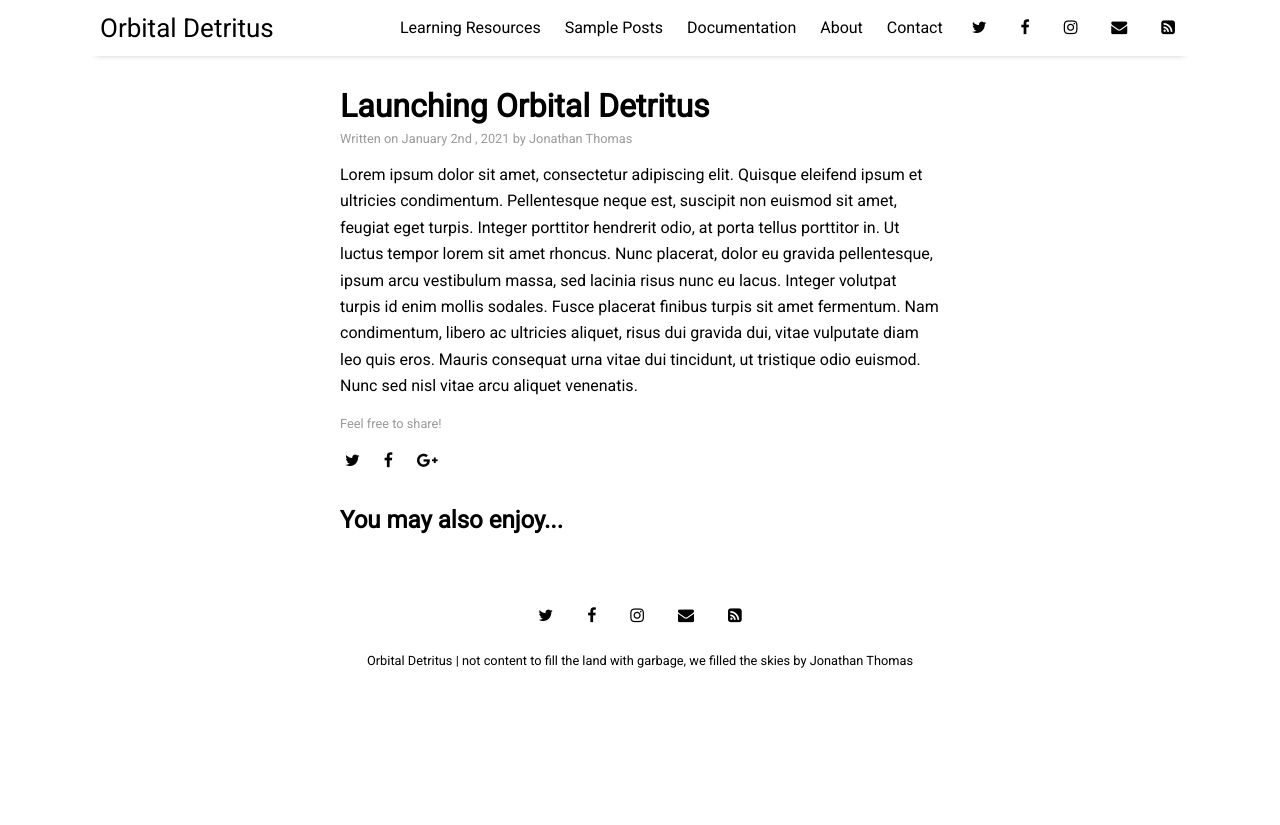
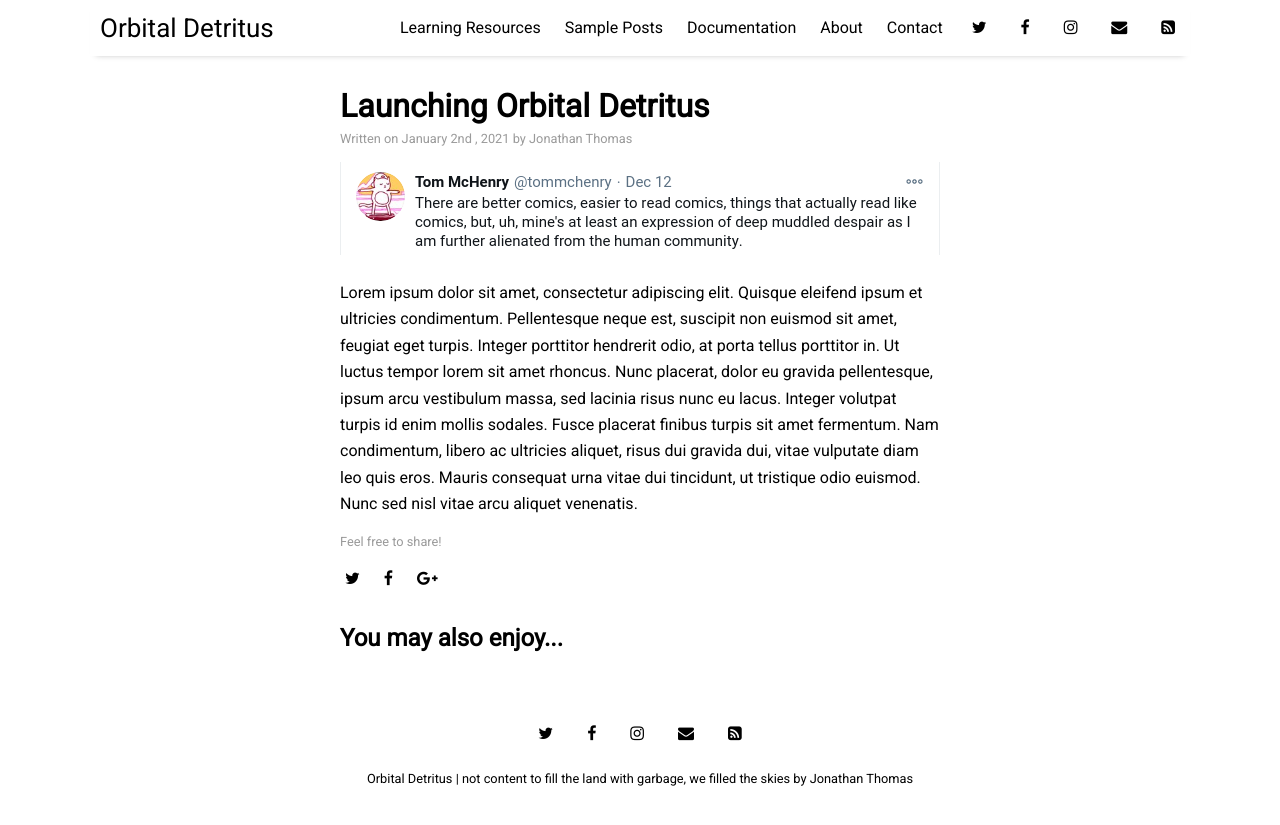
Before and after one commit to orbitaldetritus/orbitaldetritus.github.io, a Jekyll site: the page built from _posts/2021-01-02-launching-orbital-detritus.md, in a window 1280 px wide. Shown: the top 825 px of the page. Built offline with Jekyll 4.4.1, drawn with Linux system fonts in a browser that asks for light colours; nearby versions of some CDN libraries.

Commit message:
update test post

```diff
--- a/_posts/2021-01-02-launching-orbital-detritus.md
+++ b/_posts/2021-01-02-launching-orbital-detritus.md
@@ -1,6 +1,8 @@
 ---
 layout: post
 title: Launching Orbital Detritus
+categories: sample
+image: tomtwittersnip.png
 date: 2021-01-02
 ---
 
```
Also changed, not shown: assets/img/tomtwittersnip.png (added).
